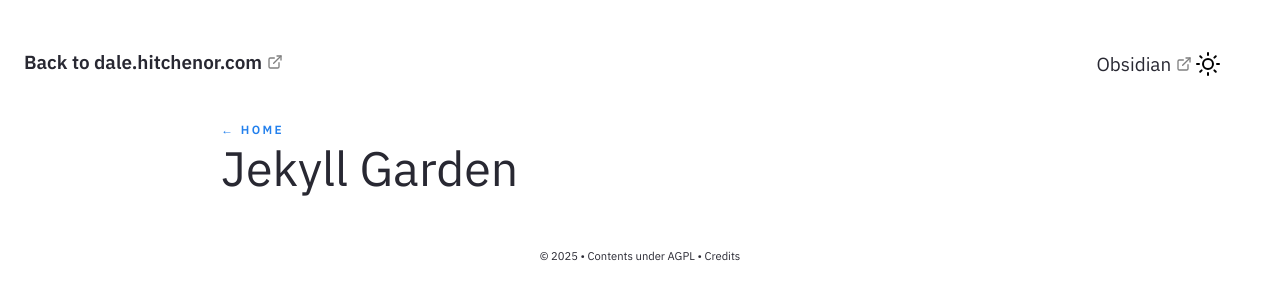
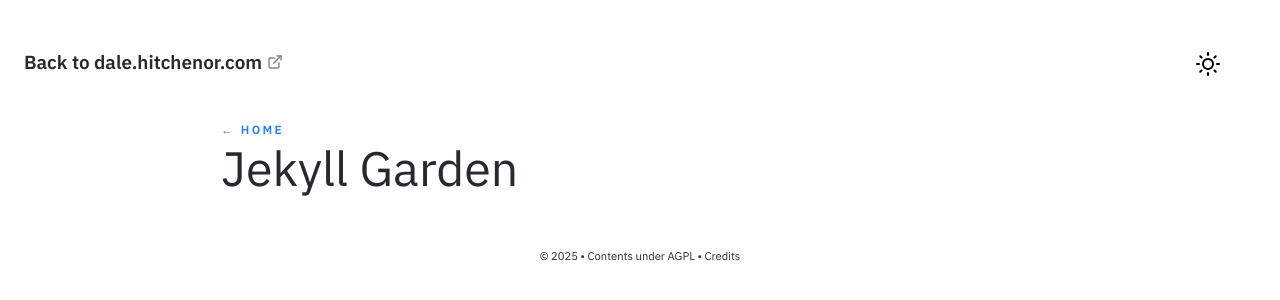
Before and after one commit to dhitchenor/blog.hitchenor.com, a Jekyll site: the page built from pages/index.md, in a window 1280 px wide. Shown: the top 300 px of the page. Built offline with Jekyll 4.4.1, drawn with Linux system fonts in a browser that asks for light colours.

Commit message:
Nex5t commit

```diff
--- a/_includes/Nav.html
+++ b/_includes/Nav.html
@@ -52,25 +52,6 @@
     </div>
 
     <div id="navbarBasicExample" class="navbar-menu">
-      <div class="navbar-start">
-      <!--
-        <a href="{{'/notes' | relative_url}}" class="navbar-item">
-          Demo Feed
-        </a>
-        <a href="../post/how-to" class="navbar-item">
-          How To
-        </a>
-        <a href="https://github.com/Jekyll-Garden/jekyll-garden.github.io" target="_blank" class="navbar-item">
-          Github
-        </a>
-        <a href="https://jekyllrb.com/" target="_blank" class="navbar-item">
-          Jekyll
-        </a>
-      -->
-        <a href="https://obsidian.md/"  target="_blank" class="navbar-item">
-          Obsidian
-        </a>
-      </div>
       <div class="navbar-end is-hidden-mobile" onclick="modeSwitcher()" >
         <div class="navbar-item">
           <div class="buttons">
```
